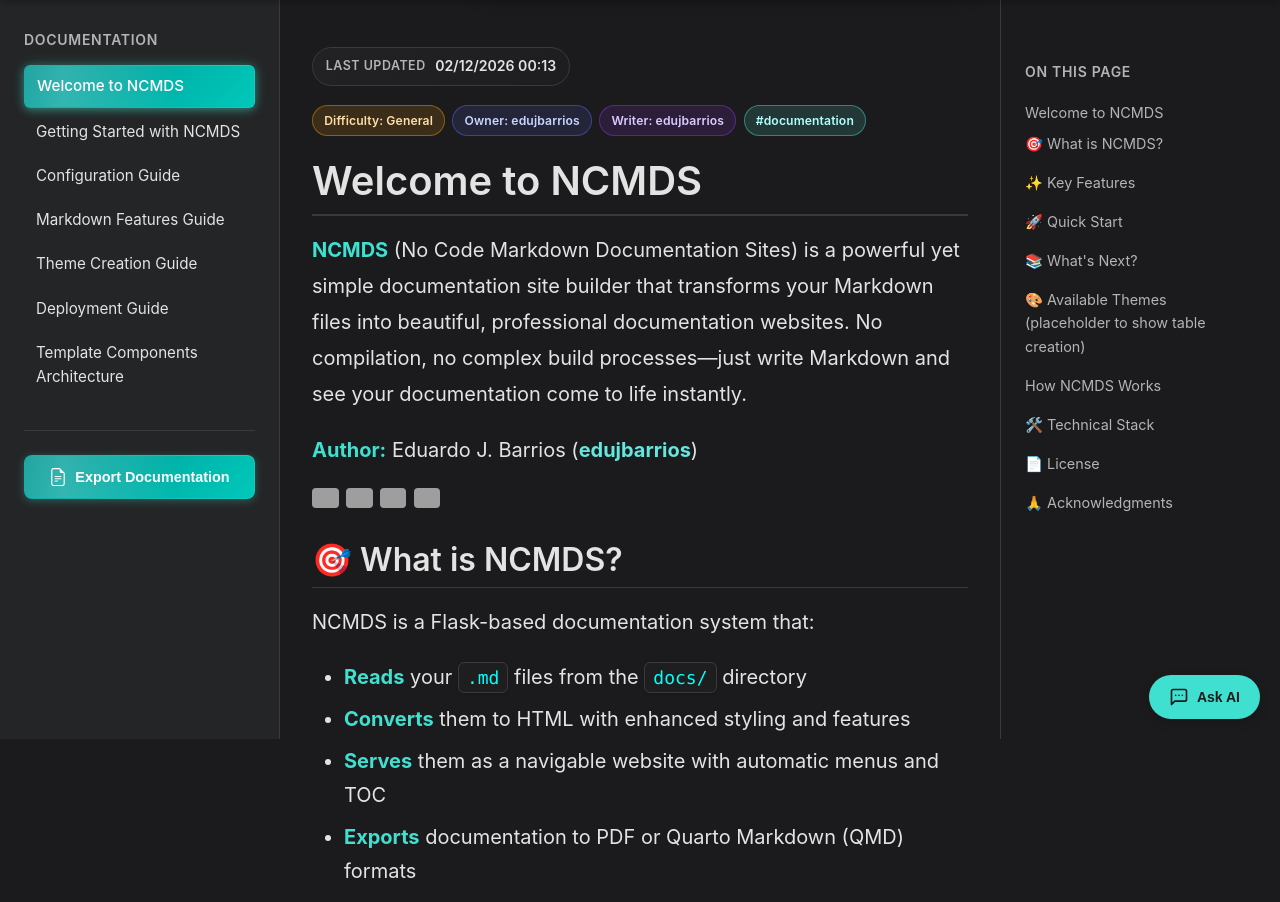
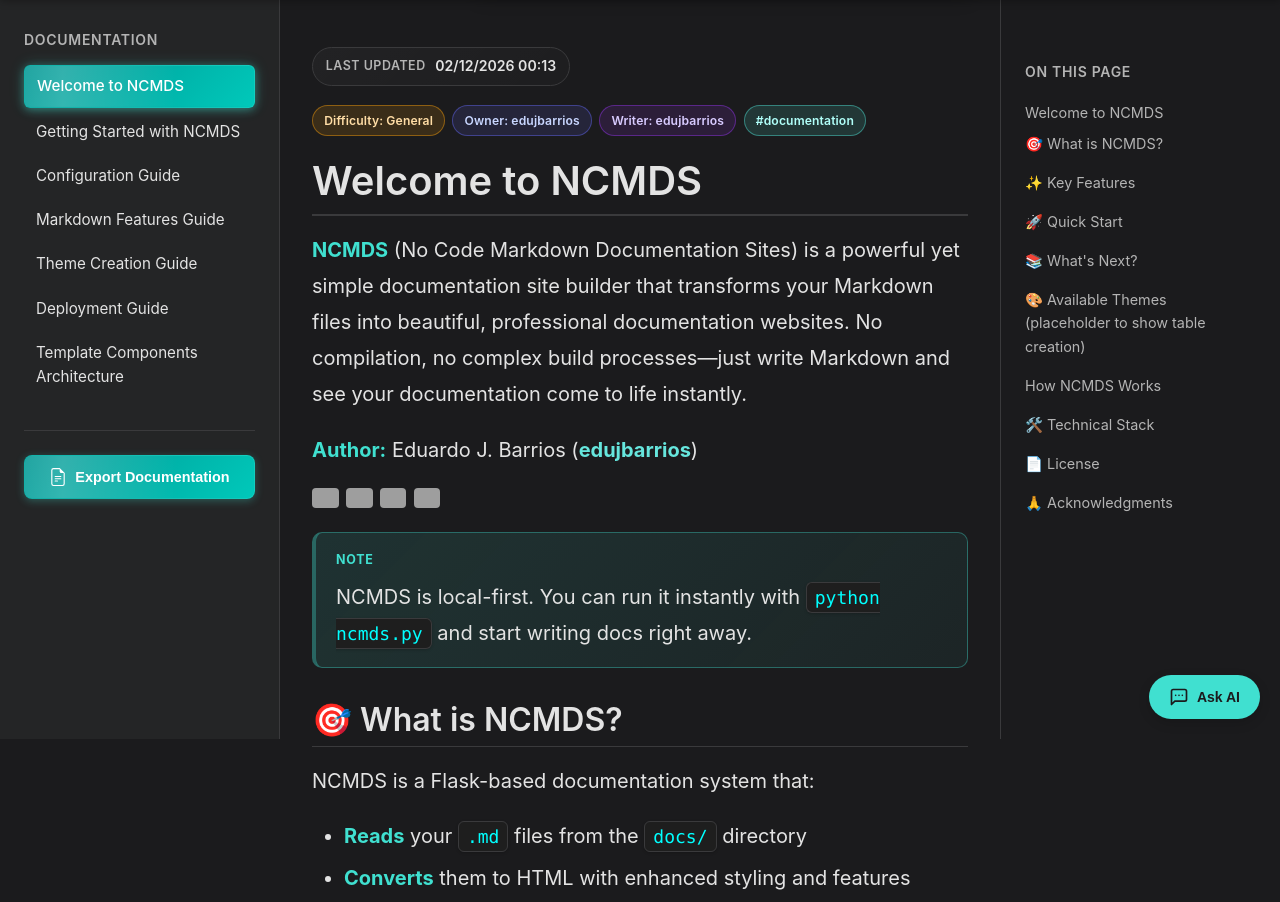
Before and after one commit to edujbarrios/ncmds, a Flask app: page /docs/01-index in a window 1280 px wide. Shown: the part 61-963 px from the top of the page. Run offline with Flask 3, Linux system fonts and the light colour scheme; some libraries are stand-ins or nearby versions; grey boxes are pictures that could not be loaded.

Commit message:
added parser logic to support GitHub-style alert blocks in Markdown

````diff
--- a/docs/01-index.md
+++ b/docs/01-index.md
@@ -15,6 +15,9 @@ tags:
 ![Python](https://img.shields.io/badge/Python-3.10%2B-3776AB?style=flat-square&logo=python&logoColor=white)
 ![Flask](https://img.shields.io/badge/Flask-Documentation%20Engine-000000?style=flat-square&logo=flask&logoColor=white)
 ![Export](https://img.shields.io/badge/Export-QMD-0D8B8B?style=flat-square)
+
+> [!NOTE]
+> NCMDS is local-first. You can run it instantly with `python ncmds.py` and start writing docs right away.
 
 ## 🎯 What is NCMDS?
 
--- a/docs/04-markdown-guide.md
+++ b/docs/04-markdown-guide.md
@@ -192,6 +192,11 @@ NCMDS supports admonitions for highlighting important information:
     This is a tip admonition
 ```
 
+GitHub-style alert syntax is also supported:
+
+> [!IMPORTANT]
+> Use Python 3.10+ and install dependencies in a virtual environment for the best experience.
+
 ## 📋 Document Metadata
 
 Add metadata at the beginning of your document:
--- a/ncmds.py
+++ b/ncmds.py
@@ -72,6 +72,7 @@ class MarkdownProcessor:
     def convert(self, content):
         """Convert markdown to HTML"""
         self.md.reset()
+        content = self._convert_github_alerts_to_admonitions(content)
         html = self.md.convert(content)
         html = self._enhance_shields_badges(html)
         metadata = getattr(self.md, 'Meta', {})
@@ -82,6 +83,68 @@ class MarkdownProcessor:
             'metadata': metadata,
             'toc': toc
         }
+
+    def _convert_github_alerts_to_admonitions(self, content):
+        """Convert GitHub-style alert blocks to Python-Markdown admonition syntax.
+
+        Supported syntax:
+            > [!NOTE]
+            > Message text
+        """
+        alert_types = {
+            'NOTE': 'note',
+            'TIP': 'tip',
+            'IMPORTANT': 'important',
+            'WARNING': 'warning',
+            'CAUTION': 'caution'
+        }
+
+        lines = content.splitlines()
+        converted_lines = []
+        i = 0
+
+        while i < len(lines):
+            line = lines[i]
+            alert_match = re.match(r'^\s*>\s*\[!(NOTE|TIP|IMPORTANT|WARNING|CAUTION)\]\s*$', line, re.IGNORECASE)
+
+            if not alert_match:
+                converted_lines.append(line)
+                i += 1
+                continue
+
+            alert_type = alert_types[alert_match.group(1).upper()]
+            i += 1
+
+            blockquote_lines = []
+            while i < len(lines):
+                quoted_line_match = re.match(r'^\s*>\s?(.*)$', lines[i])
+                if quoted_line_match:
+                    blockquote_lines.append(quoted_line_match.group(1))
+                    i += 1
+                    continue
+                break
+
+            while blockquote_lines and not blockquote_lines[0].strip():
+                blockquote_lines.pop(0)
+            while blockquote_lines and not blockquote_lines[-1].strip():
+                blockquote_lines.pop()
+
+            converted_lines.append(f'!!! {alert_type}')
+            if blockquote_lines:
+                for block_line in blockquote_lines:
+                    converted_lines.append(f'    {block_line}' if block_line else '    ')
+            else:
+                converted_lines.append('    ')
+
+            converted_lines.append('')
+
+            while i < len(lines) and not lines[i].strip():
+                i += 1
+
+        converted_content = '\n'.join(converted_lines)
+        if content.endswith('\n'):
+            converted_content += '\n'
+        return converted_content
 
     def _add_css_class(self, tag_html, class_name):
         """Append a CSS class to an HTML tag string without removing existing classes."""
--- a/static/default_theme/content.css
+++ b/static/default_theme/content.css
@@ -184,42 +184,69 @@
 
 /* Admonitions/Callouts */
 .markdown-body .admonition {
-    padding: 1rem 1.5rem;
+    padding: 1rem 1.25rem;
     margin: 1.5rem 0;
-    border-radius: 8px;
+    border-radius: 10px;
+    border: 1px solid rgba(64, 224, 208, 0.25);
     border-left: 4px solid var(--primary-color);
-    background-color: rgba(64, 224, 208, 0.1);
+    background: linear-gradient(135deg, rgba(64, 224, 208, 0.12), rgba(64, 224, 208, 0.04));
+}
+
+.markdown-body .admonition .admonition-title {
+    margin: 0 0 0.45rem 0;
+    font-size: 0.78rem;
+    letter-spacing: 0.06em;
+    text-transform: uppercase;
+    font-weight: 700;
+    color: var(--primary-color);
+}
+
+.markdown-body .admonition > p:last-child {
+    margin-bottom: 0;
 }
 
 .markdown-body .admonition.note {
-    border-left-color: var(--primary-color);
-    background-color: rgba(0, 229, 208, 0.1);
-}
-
-[data-theme="dark"] .markdown-body .admonition.note {
-    border-left-color: #00E5D0;
-    background-color: rgba(0, 229, 208, 0.1);
-}
-
-[data-theme="light"] .markdown-body .admonition.note {
-    border-left-color: #541087;
-    background-color: rgba(84, 16, 135, 0.1);
+    border-left-color: #40E0D0;
+    border-color: rgba(64, 224, 208, 0.35);
+    background: linear-gradient(135deg, rgba(64, 224, 208, 0.12), rgba(64, 224, 208, 0.05));
 }
 
 .markdown-body .admonition.warning {
-    border-left-color: #f59e0b;
-    background-color: rgba(245, 158, 11, 0.1);
+    border-left-color: #00D4B8;
+    border-color: rgba(0, 212, 184, 0.35);
+    background: linear-gradient(135deg, rgba(0, 212, 184, 0.14), rgba(0, 212, 184, 0.05));
 }
 
 .markdown-body .admonition.danger {
-    border-left-color: #ef4444;
-    background-color: rgba(239, 68, 68, 0.1);
+    border-left-color: #008888;
+    border-color: rgba(0, 136, 136, 0.4);
+    background: linear-gradient(135deg, rgba(0, 136, 136, 0.16), rgba(0, 136, 136, 0.07));
 }
 
 .markdown-body .admonition.tip {
-    border-left-color: #10b981;
-    background-color: rgba(16, 185, 129, 0.1);
+    border-left-color: #66E6DD;
+    border-color: rgba(102, 230, 221, 0.35);
+    background: linear-gradient(135deg, rgba(102, 230, 221, 0.13), rgba(102, 230, 221, 0.05));
 }
+
+.markdown-body .admonition.important {
+    border-left-color: #8CF0EB;
+    border-color: rgba(140, 240, 235, 0.4);
+    background: linear-gradient(135deg, rgba(140, 240, 235, 0.16), rgba(140, 240, 235, 0.06));
+}
+
+.markdown-body .admonition.caution {
+    border-left-color: #00B8B8;
+    border-color: rgba(0, 184, 184, 0.36);
+    background: linear-gradient(135deg, rgba(0, 184, 184, 0.16), rgba(0, 184, 184, 0.06));
+}
+
+.markdown-body .admonition.note .admonition-title { color: #40E0D0; }
+.markdown-body .admonition.tip .admonition-title { color: #66E6DD; }
+.markdown-body .admonition.important .admonition-title { color: #8CF0EB; }
+.markdown-body .admonition.warning .admonition-title { color: #00D4B8; }
+.markdown-body .admonition.caution .admonition-title,
+.markdown-body .admonition.danger .admonition-title { color: #00B8B8; }
 
 /* Bold and Italic Text in Dark Mode (Docusaurus style) */
 [data-theme="dark"] .markdown-body strong {
````
